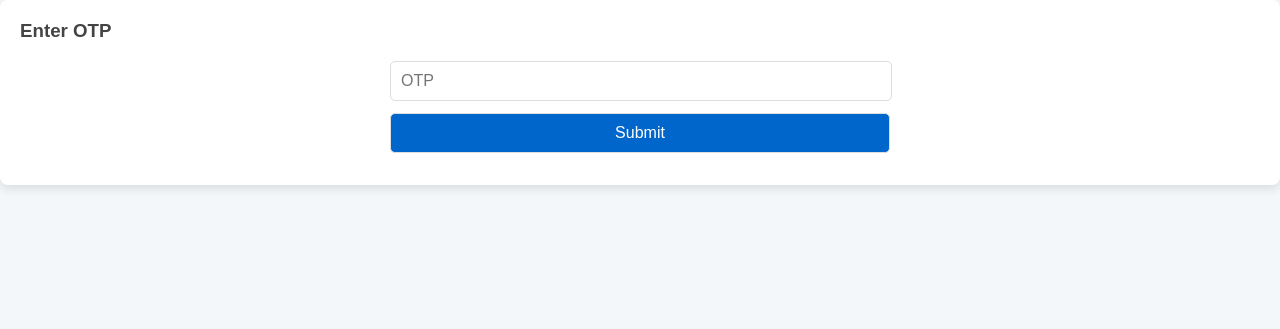
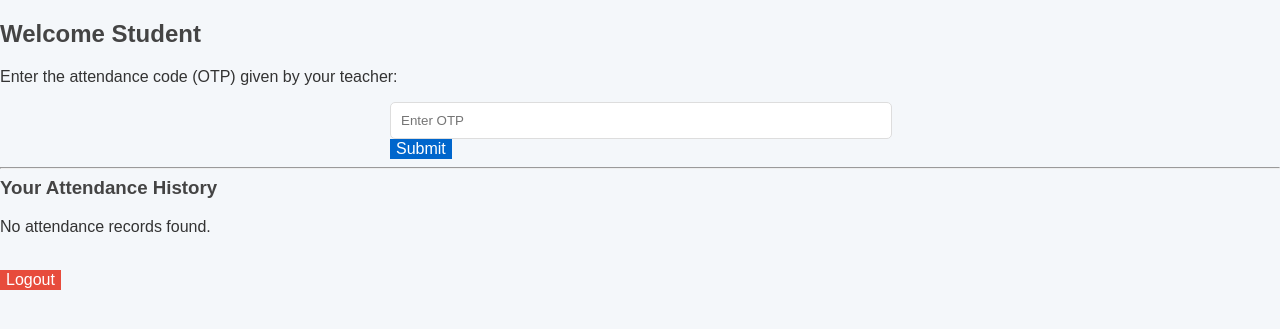
Before and after one commit to master-PA/Attendance-Code-, a Flask app: template templates/student.html in a window 1280 px wide. Shown: the top 329 px of the page. Run offline with Flask 3, Linux system fonts and the light colour scheme; the template is opened without the code that fills it, so the values that code supplies are empty.

Commit message:
Update student.html

```diff
--- a/templates/student.html
+++ b/templates/student.html
@@ -7,13 +7,52 @@
     <link rel="stylesheet" href="/static/style.css">
 </head>
 <body>
-    <div class="card">
-        <h3>Enter OTP</h3>
-        <form method="post">
+    <div class="container">
+        <h2>Welcome Student</h2>
+        <p>Enter the attendance code (OTP) given by your teacher:</p>
 
-            <input type="text" name="otp" placeholder="OTP" required>
+        <!-- OTP Form -->
+        <form method="POST">
+            <input type="text" name="otp" placeholder="Enter OTP" required>
             <button type="submit">Submit</button>
         </form>
+
+        <!-- Flash Messages -->
+        {% with messages = get_flashed_messages() %}
+          {% if messages %}
+            <div class="flash">
+              {% for message in messages %}
+                <p style="color:red;">{{ message }}</p>
+              {% endfor %}
+            </div>
+          {% endif %}
+        {% endwith %}
+
+        <hr>
+
+        <!-- Attendance History -->
+        <h3>Your Attendance History</h3>
+        {% if records %}
+            <table border="1" cellpadding="8" cellspacing="0" style="width:100%; border-radius:8px; border-collapse: collapse;">
+                <tr style="background:#4facfe; color:#fff;">
+                    <th>Date</th>
+                    <th>Status</th>
+                </tr>
+                {% for date, status in records %}
+                <tr>
+                    <td>{{ date }}</td>
+                    <td>{{ status }}</td>
+                </tr>
+                {% endfor %}
+            </table>
+        {% else %}
+            <p>No attendance records found.</p>
+        {% endif %}
+
+        <br>
+        <a href="{{ url_for('logout') }}">
+            <button style="background:#e74c3c;">Logout</button>
+        </a>
     </div>
 </body>
 </html>
```
